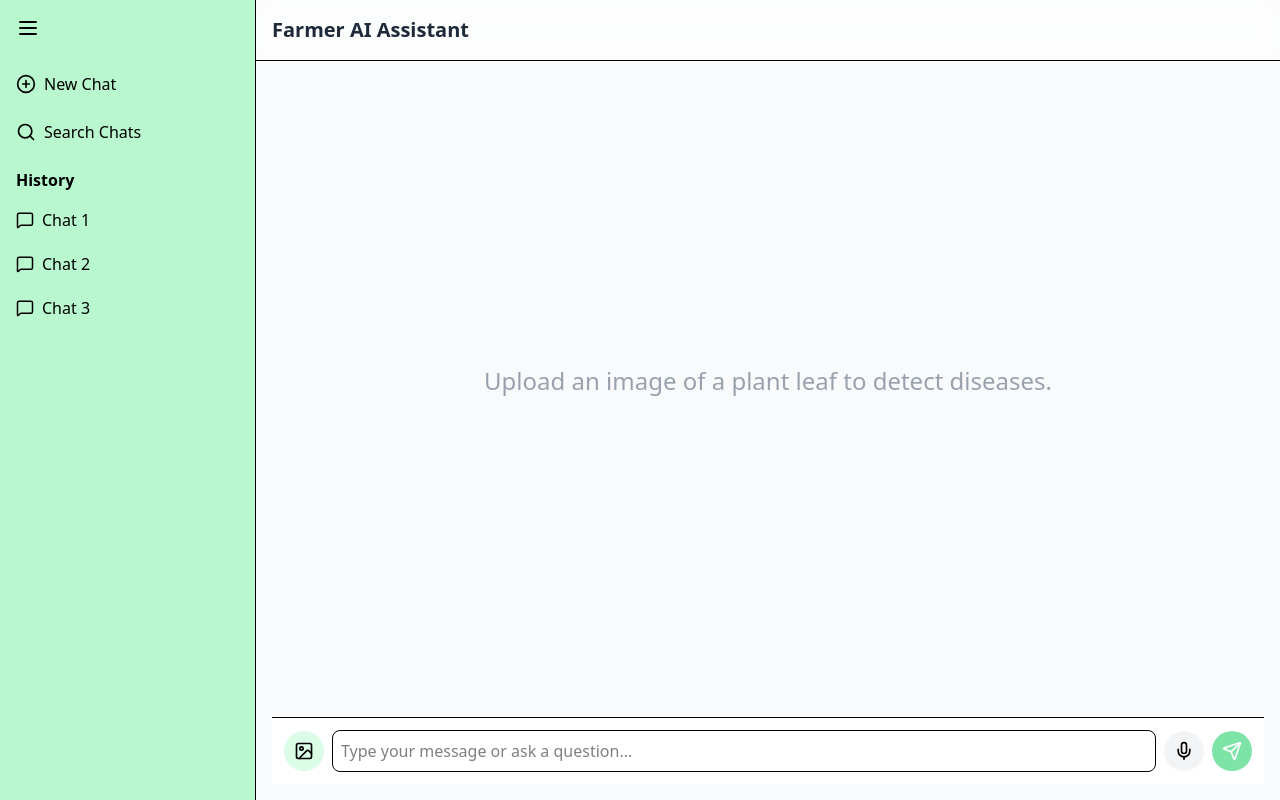
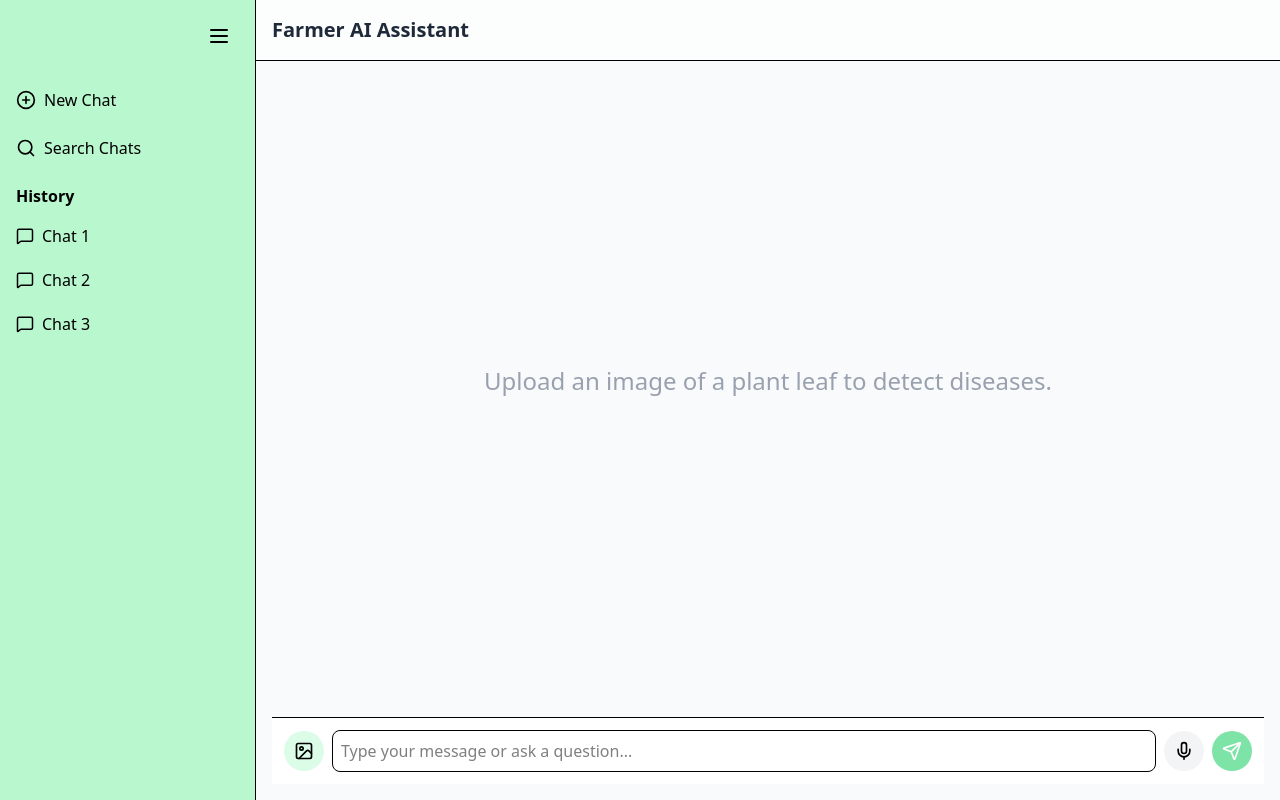
Before and after one commit to Devansh1974/AgroHelp, a React (Vite) app in the folder frontend/: page /chat in a window 1280 px wide. Built offline with nearby package versions, Linux system fonts and the light colour scheme.

Commit message:
sidebar.jsx updated

```diff
--- a/frontend/src/components/Sidebar.jsx
+++ b/frontend/src/components/Sidebar.jsx
@@ -1,53 +1,85 @@
-import { Menu, PlusCircle, Search, MessageSquare } from "lucide-react";
+import { Menu, PlusCircle, Search, MessageSquare, X } from "lucide-react";
 import { useState } from "react";
-// NEW: Import the hook to get the translation function
 import { useTranslation } from "react-i18next";
 
-export default function Sidebar() {
-  const [open, setOpen] = useState(true);
-  // NEW: Get the translation function `t` from the i18next library
+// NEW: The component now accepts `isOpen` and `setIsOpen` props from Home.jsx
+// These props will control the sidebar's visibility on mobile screens.
+export default function Sidebar({ isOpen, setIsOpen }) {
+  // NEW: This state now ONLY controls if the sidebar is wide or narrow on DESKTOP.
+  const [isExpanded, setIsExpanded] = useState(true);
   const { t } = useTranslation();
 
   return (
+    <>
+      {/* NEW: Mobile Overlay
+        This is a semi-transparent background that covers the main content when the
+        sidebar is open on mobile. Clicking it will close the sidebar.
+        It's hidden on large screens (`lg:hidden`).
+      */}
       <div
-      className={`${
-        open ? "w-64" : "w-16"
-      } bg-green-200 border-r transition-all duration-300 flex flex-col`}
+        className={`fixed inset-0 bg-black/50 z-30 lg:hidden transition-opacity duration-300 ${
+          isOpen ? "opacity-100" : "opacity-0 pointer-events-none"
+        }`}
+        onClick={() => setIsOpen(false)}
+      />
+
+      {/* NEW: Updated Sidebar Container with Responsive Classes
+        - On mobile (default): It's 'fixed' and slides in/out based on the `isOpen` prop.
+        - On desktop (`lg:`): It becomes 'relative', is always visible, and its width
+          is controlled by the internal `isExpanded` state.
+      */}
+      <div
+        className={`
+          flex flex-col bg-green-200 border-r transition-all duration-300
+          fixed top-0 left-0 h-full z-40 lg:relative lg:translate-x-0
+          ${isOpen ? "translate-x-0" : "-translate-x-full"}
+          ${isExpanded ? "w-64" : "w-16"}
+        `}
       >
+        {/* NEW: The header now has separate buttons for mobile and desktop */}
+        <div className="p-4 flex items-center justify-end">
+          {/* This button toggles the width on DESKTOP and is hidden on mobile */}
           <button
-        onClick={() => setOpen(!open)}
-        className="p-4 hover:bg-green-300"
+            onClick={() => setIsExpanded(!isExpanded)}
+            className="p-2 hover:bg-green-300 rounded-full hidden lg:block"
           >
             <Menu />
           </button>
+           {/* This button closes the sidebar on MOBILE and is hidden on desktop */}
+           <button
+            onClick={() => setIsOpen(false)}
+            className="p-2 hover:bg-green-300 rounded-full lg:hidden"
+          >
+            <X />
+          </button>
+        </div>
 
+        {/* Navigation items now use the `isExpanded` state for visibility */}
         <div className="flex-1 space-y-2 p-2">
           <button className="flex items-center gap-2 p-2 rounded-lg hover:bg-green-300 w-full text-left">
             <PlusCircle size={20} />
-          {/* NEW: Use the t() function to display translated text */}
-          {open && t("newChat")}
+            {isExpanded && t("newChat")}
           </button>
           <button className="flex items-center gap-2 p-2 rounded-lg hover:bg-green-300 w-full text-left">
             <Search size={20} />
-          {/* NEW: Use the t() function to display translated text */}
-          {open && t("searchChats")}
+            {isExpanded && t("searchChats")}
           </button>
 
           <div className="mt-4">
-          {/* NEW: Use the t() function to display translated text */}
-          {open && <p className="font-semibold mb-2 px-2">{t("history")}</p>}
+            {isExpanded && <p className="font-semibold mb-2 px-2">{t("history")}</p>}
             <div className="space-y-1">
               {[1, 2, 3].map((chat) => (
                 <button
                   key={chat}
                   className="flex items-center gap-2 p-2 rounded-lg hover:bg-green-300 w-full text-left"
                 >
-                <MessageSquare size={18} /> {open && `Chat ${chat}`}
+                  <MessageSquare size={18} /> {isExpanded && `Chat ${chat}`}
                 </button>
               ))}
             </div>
           </div>
         </div>
       </div>
+    </>
   );
 }
```
Lines whose indentation alone changed are shown as unchanged.
